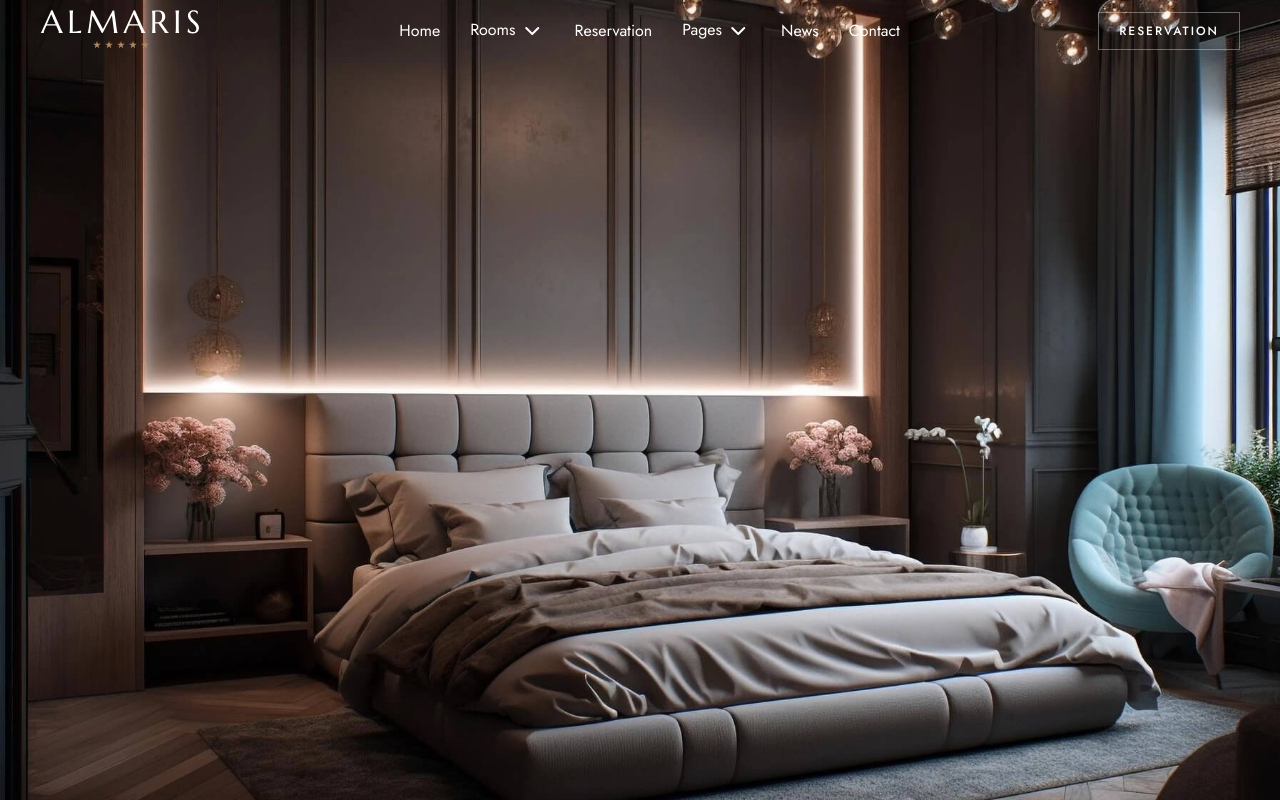
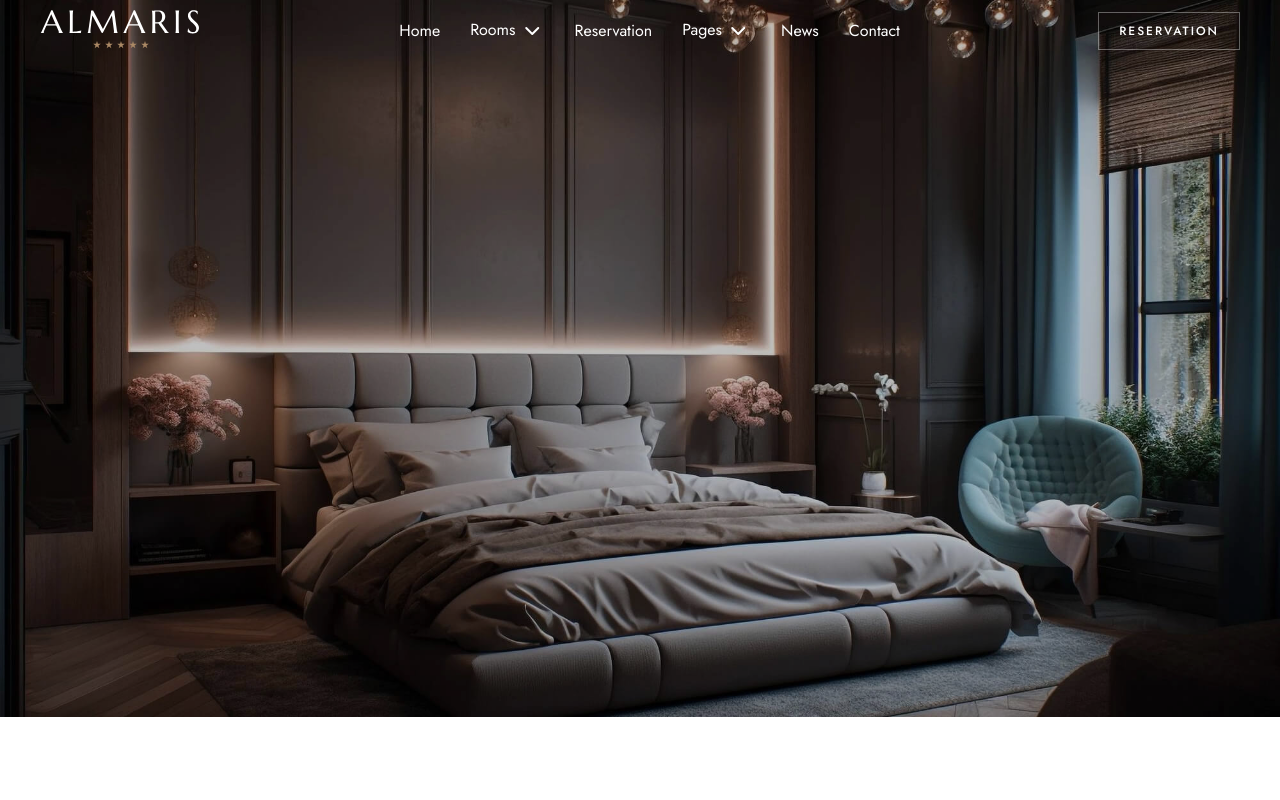
Before and after one commit to YanderuxTea/Almaris, a Next.js app: page / in a window 1280 px wide. Built offline with nearby package versions, Linux system fonts and the light colour scheme.

Commit message:
Переделанf заготовка под слайдер

```diff
--- a/components/ui/Slider.tsx
+++ b/components/ui/Slider.tsx
@@ -6,13 +6,13 @@ import Image from 'next/image'
 export default function Slider() {
   const divRef = useRef<(HTMLDivElement | null)[]>([null])
   return (
-    <section>
+    <section className='relative min-h-screen'>
       {images.map((image, i) => {
         return (
-          <div className='absolute overflow-clip z-1' key={i} ref={(el) => {
+          <div className='absolute overflow-hidden z-1 w-full h-full' key={i} ref={(el) => {
             divRef.current[i] = el
           }}>
-            <Image src={image} alt='image for slider' className='min-h-screen object-cover object-left' priority
+            <Image src={image} alt='image for slider' className='object-cover object-left brightness-75' priority
                    draggable={false}/>
           </div>)
       })}
```
